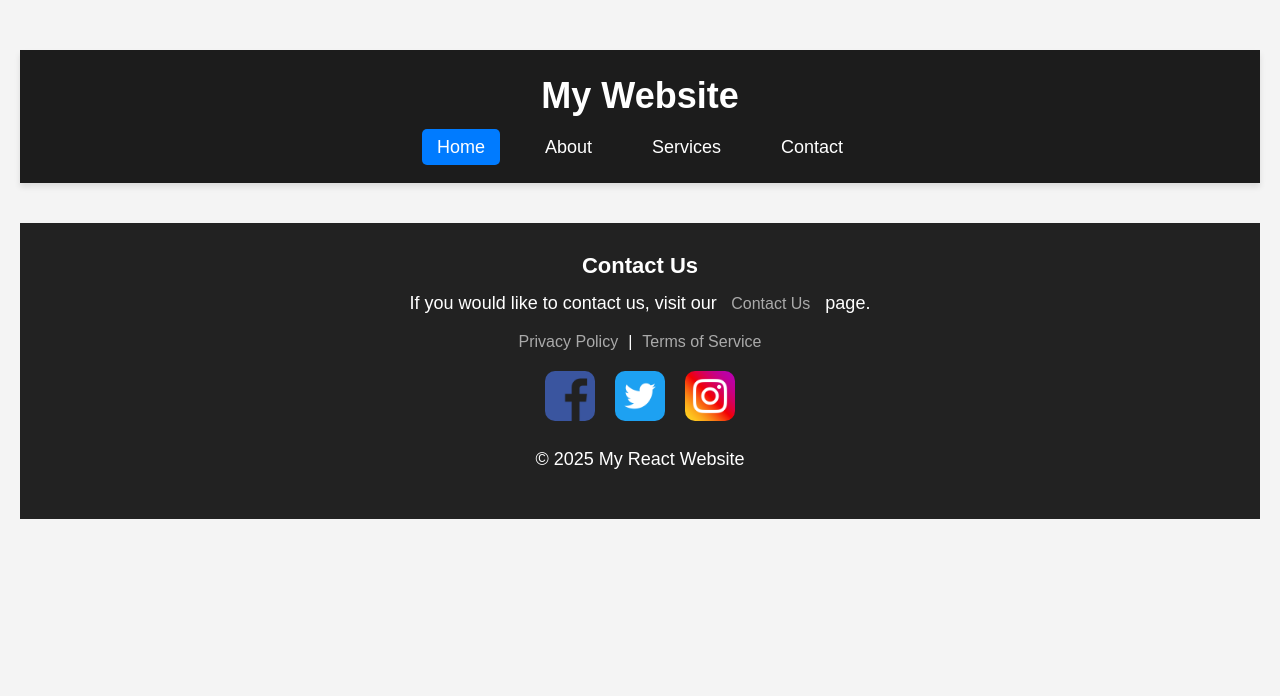
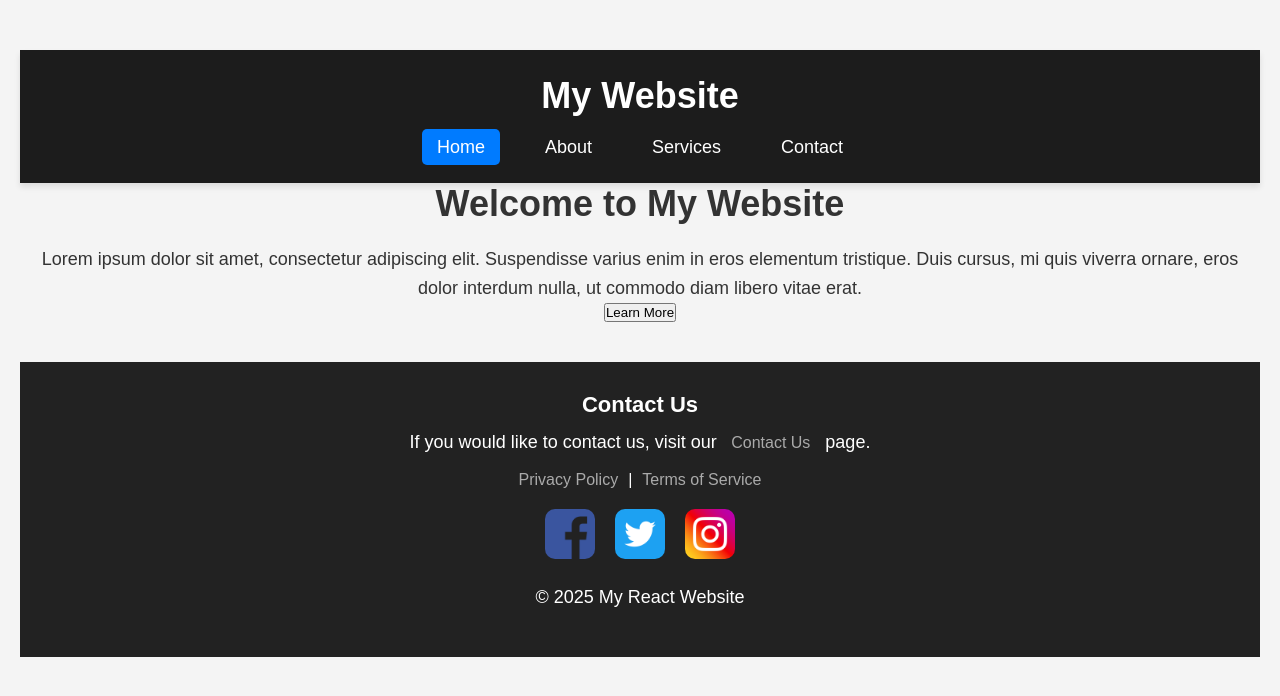
Before and after one commit to EsatGokcen/StMarys_CS7005, a React (Vite) app in the folder week6+week7/vite-project/: page / in a window 1280 px wide. Shown: the top 696 px of the page. Built offline with nearby package versions, Linux system fonts and the light colour scheme.

Commit message:
added some html to home jsx file

```diff
--- a/week6+week7/vite-project/src/Home.jsx
+++ b/week6+week7/vite-project/src/Home.jsx
@@ -5,6 +5,20 @@ function Home() {
     return (
         <div className='page'>
             <Header />
+
+            <main className="home-content">
+                <section className="hero">
+                    <h1>Welcome to My Website</h1>
+                    <p>
+                        Lorem ipsum dolor sit amet, consectetur adipiscing elit.
+                        Suspendisse varius enim in eros elementum tristique. Duis
+                        cursus, mi quis viverra ornare, eros dolor interdum nulla,
+                        ut commodo diam libero vitae erat.
+                    </p>
+                    <button className="cta-button">Learn More</button>
+                </section>
+            </main>
+
             <Footer />
         </div>
     )
```
